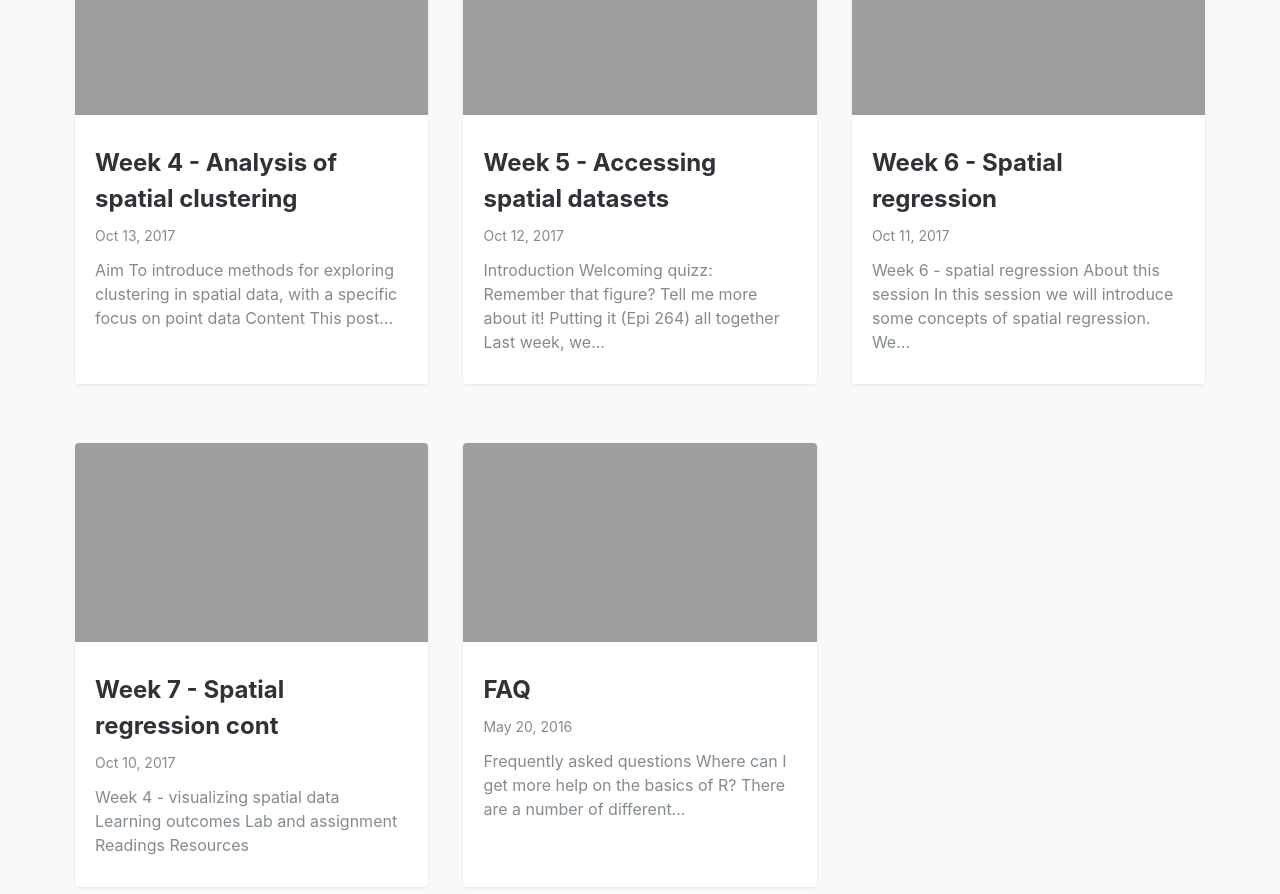
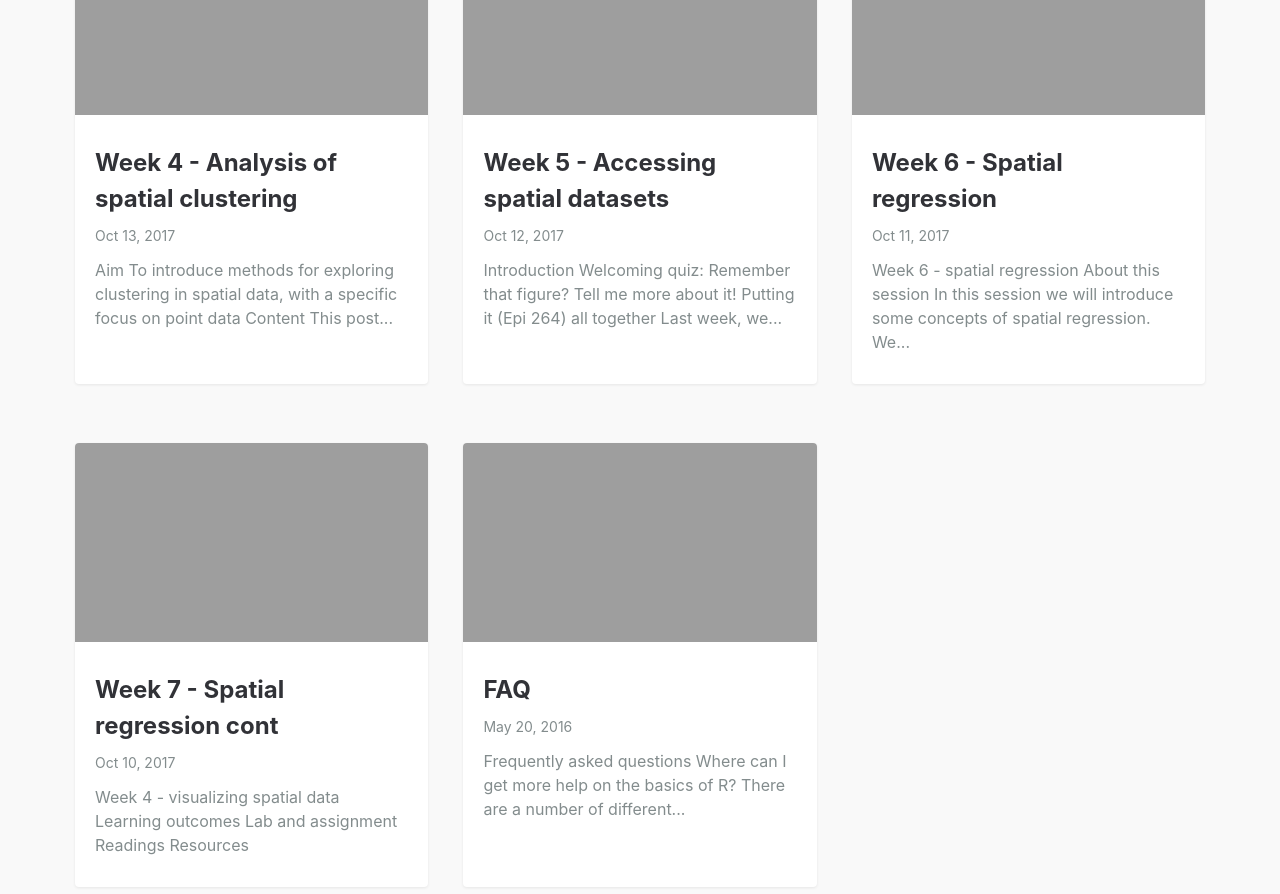
Before and after one commit to HughSt/HughSt.github.io, a Jekyll site: the page built from index.md, in a window 1280 px wide and 900 px high, scrolled down 1267 px. Shown: the top 894 px of the window. Built offline with Jekyll 4.4.1, drawn with Linux system fonts in a browser that asks for light colours.

Commit message:
typos week 5

```diff
--- a/_posts/2017-10-12-week-5.md
+++ b/_posts/2017-10-12-week-5.md
@@ -11,7 +11,7 @@ featured-img: LULC
 1. Introduction
 ===============
 
-##### *Welcoming quizz: Remember that figure? Tell me more about it!*
+##### *Welcoming quiz: Remember that figure? Tell me more about it!*
 
 ![](https://raw.githubusercontent.com/HughSt/HughSt.github.io/master/_posts/Week_5_Spatial_Epi_files/first_second_trend.png)
 
```
Also changed, not shown: other parts of _posts/2017-10-12-week-5.md (+1 -1 lines).
